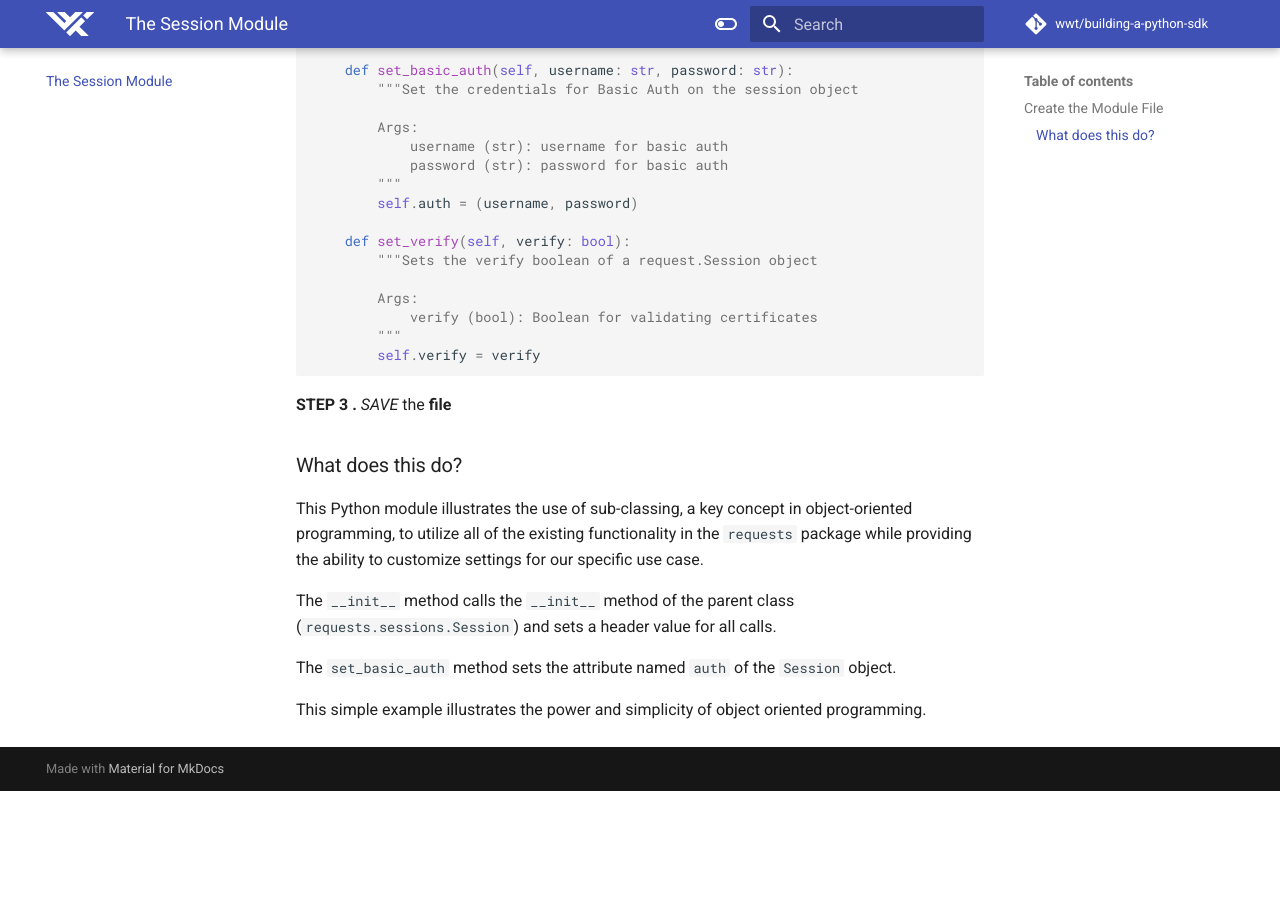
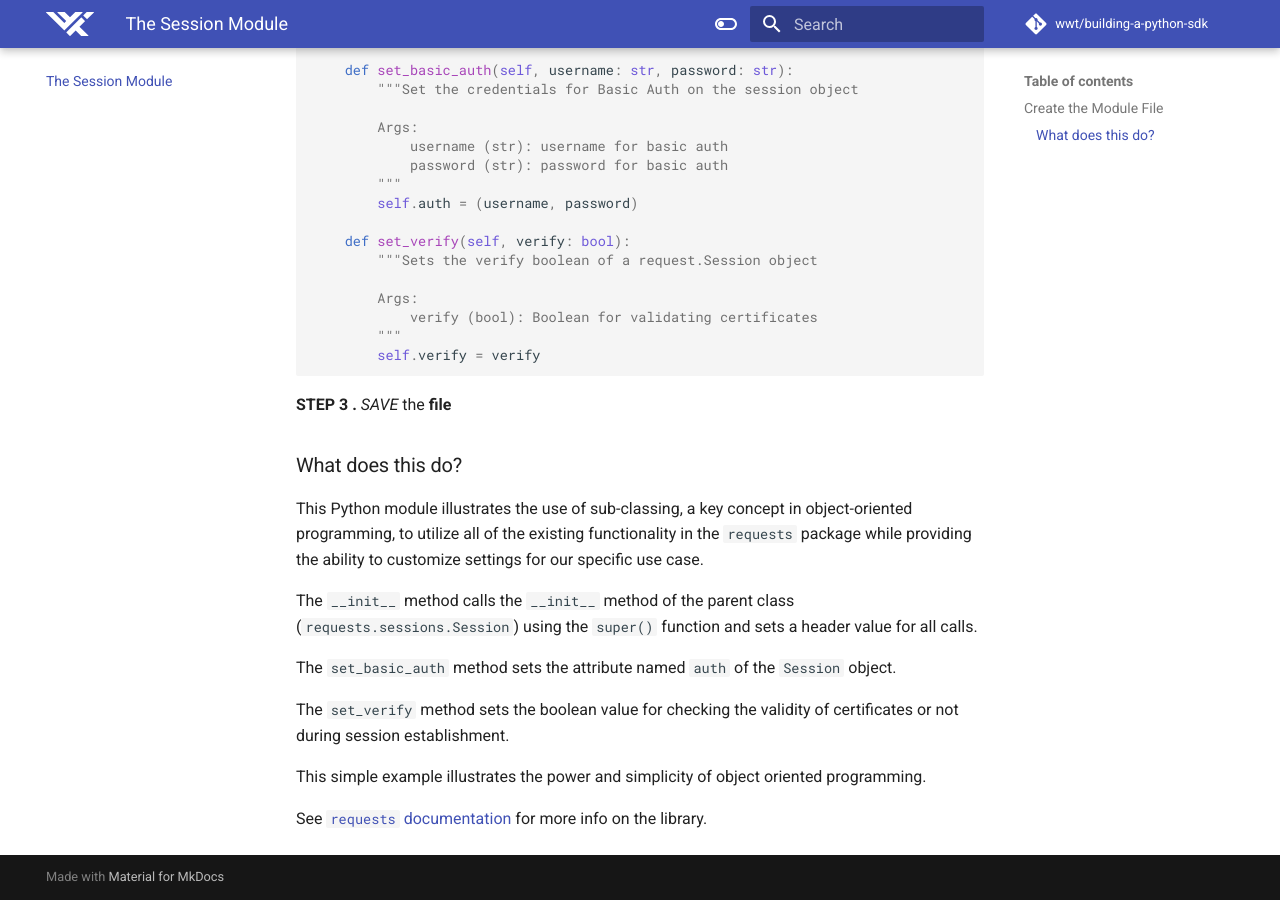
Before and after one commit to wwt/building-a-python-sdk, an MkDocs documentation site: the page built from docs/module-2.md, in a window 1280 px wide and 900 px high, scrolled down 1602 px. Built offline with MkDocs 1.6.1 and Material for MkDocs 9.7.7, drawn with Linux system fonts in a browser that asks for light colours; emoji names are drawn with the system emoji font; comment, search, counter and statistics services are not loaded; before the commit the page ends 2393 px from its top, so only the background shows below that; some of the changed text lies outside the part shown.

Commit message:
minor updates to mod 2

```diff
--- a/docs/module-2.md
+++ b/docs/module-2.md
@@ -17,7 +17,7 @@ This Python file (module) will sub-class the `requests.Session` class and serve
 !!! info "Read More About Class Inheritance in Python"
     [Real Python 'Super Change Your Classes with super()'](https://realpython.com/python-super/)
 
-**STEP 2**. *ADD* the base session **text**
+**STEP 2**. *ADD* the base session **text** (copy and paste the code below)
 
 !!! note
     The `requests` package is the de facto standard Python package for making HTTP requests.  You can read more about the Python package :arrow_right: [requests](https://docs.python-requests.org/en/master/)
@@ -72,8 +72,12 @@ class dnaCenterSession(requests.Session):
 
 This Python module illustrates the use of sub-classing, a key concept in object-oriented programming, to utilize all of the existing functionality in the `requests` package while providing the ability to customize settings for our specific use case.
 
-The `__init__` method calls the `__init__` method of the parent class (`requests.sessions.Session`) and sets a header value for all calls.
+The `__init__` method calls the `__init__` method of the parent class (`requests.sessions.Session`) using the `super()`  function and sets a header value for all calls.
 
 The `set_basic_auth` method sets the attribute named `auth` of the `Session` object.
 
+The `set_verify` method sets the boolean value for checking the validity of certificates or not during session establishment.
+
 This simple example illustrates the power and simplicity of object oriented programming.
+
+See [`requests` documentation](https://docs.python-requests.org/en/master/) for more info on the library.
```
